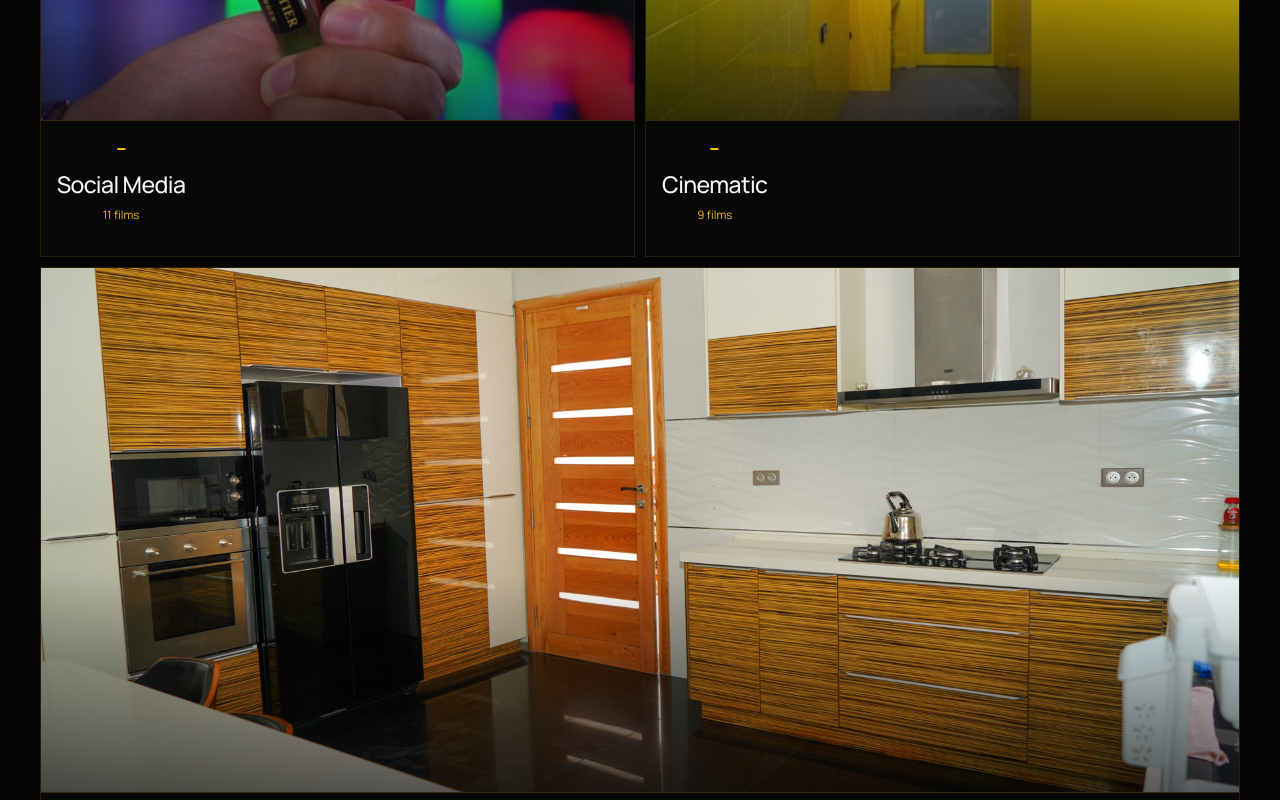
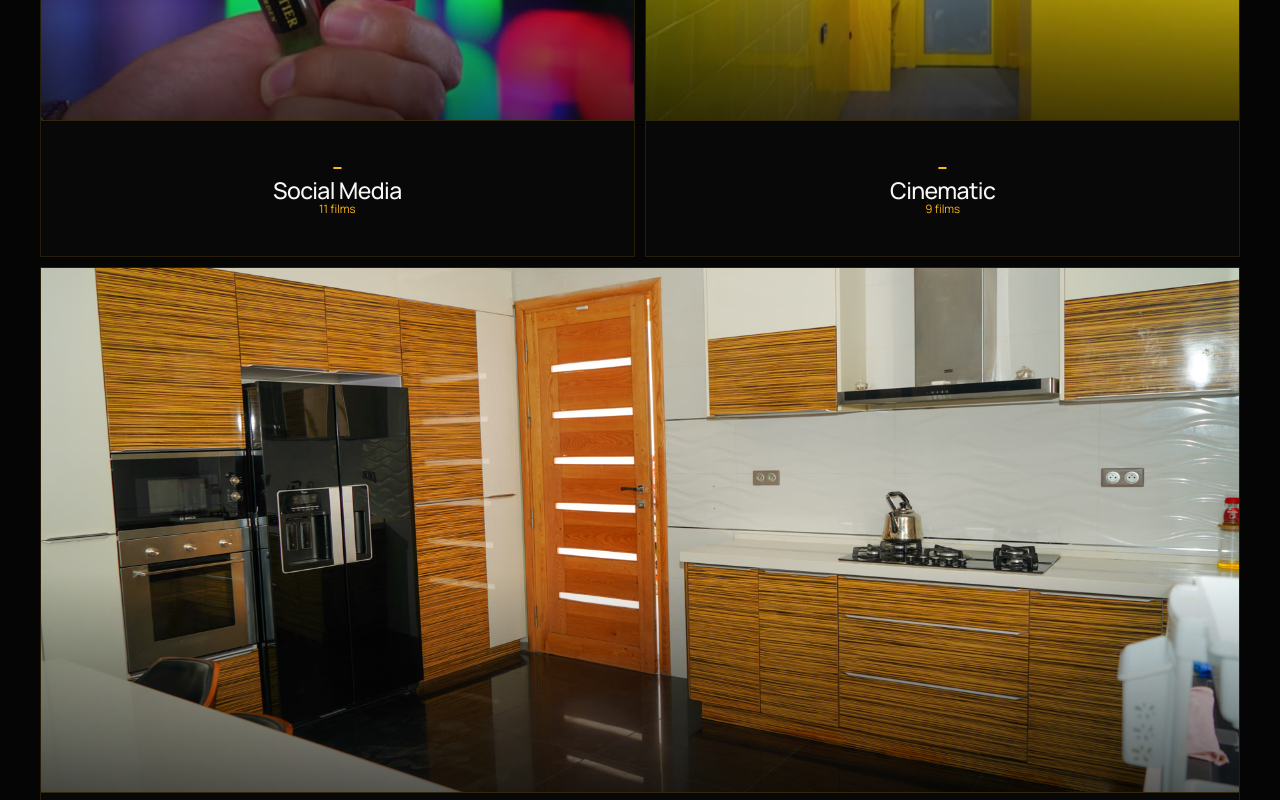
Before and after one commit to Abderr-trz/prodyous-portfolio, a Next.js app: page / in a window 1280 px wide. Shown: the part 1440-2240 px from the top of the page. Built offline with nearby package versions, Linux system fonts and the light colour scheme; no server answers.

Commit message:
Center portfolio category labels

```diff
--- /dev/null
+++ b/app/category-alignment.css
@@ -0,0 +1,13 @@
+.category-meta {
+  display: flex;
+  flex-direction: column;
+  align-items: center;
+  justify-content: center;
+  text-align: center;
+}
+
+.category-meta h3,
+.category-meta p {
+  width: 100%;
+  text-align: center;
+}
--- a/app/layout.tsx
+++ b/app/layout.tsx
@@ -11,6 +11,7 @@ import "./brand-theme.css";
 import "./social-category.css";
 import "./whatsapp.css";
 import "./mobile.css";
+import "./category-alignment.css";
 
 const sans = Manrope({ subsets: ["latin"], variable: "--font-sans", display: "swap" });
 const serif = Cormorant_Garamond({ subsets: ["latin"], weight: ["400", "500"], variable: "--font-serif", display: "swap" });
```
